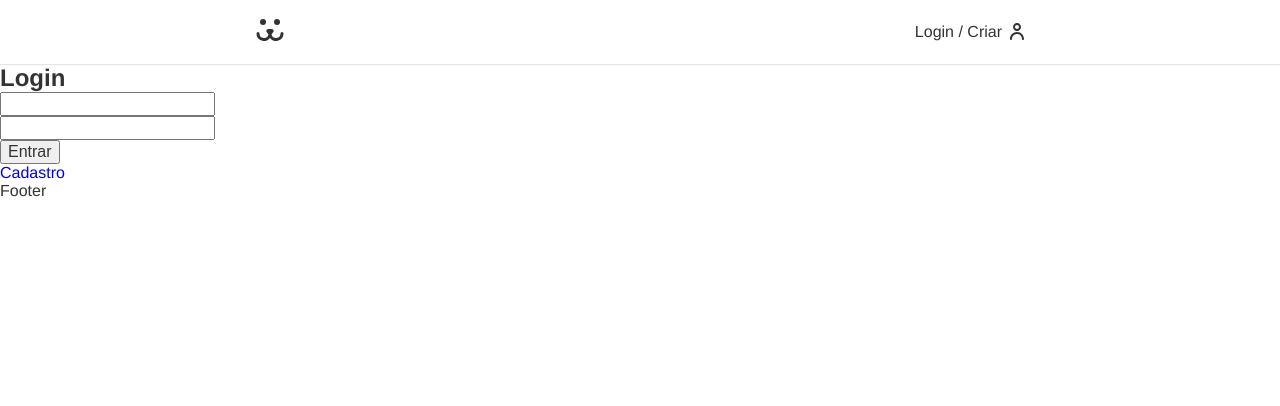
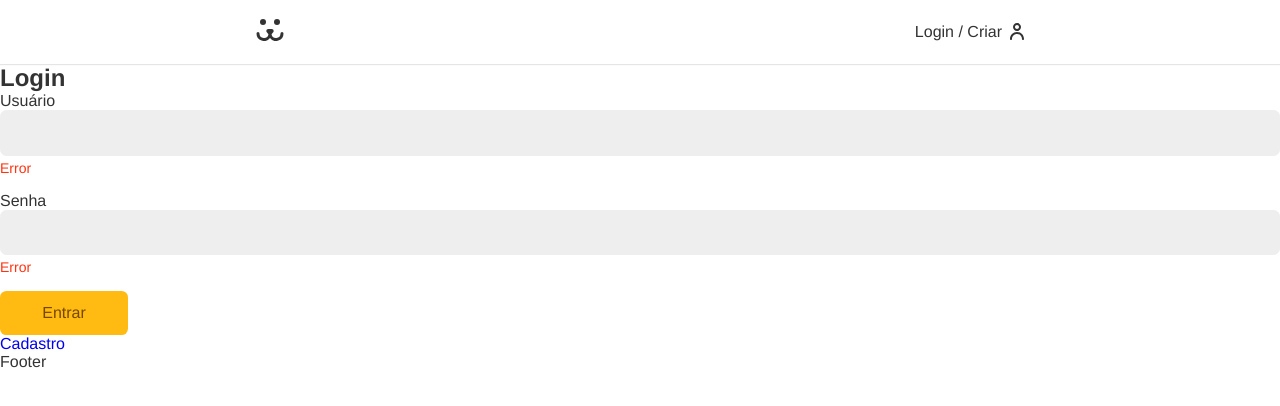
Before and after one commit to geanemr/dogs-social-network, a React (Vite) app: page /login in a window 1280 px wide. Shown: the top 406 px of the page. Built offline with nearby package versions, Linux system fonts and the light colour scheme.

Commit message:
chore: button and inputs

```diff
--- /dev/null
+++ b/src/Components/Forms/Button.jsx
@@ -0,0 +1,10 @@
+import React from 'react'
+import styles from './Button.module.css'
+
+const Button = ({children, ...props}) => {
+  return (
+    <button {...props}className={styles.button}>{children}</button>
+  )
+}
+
+export default Button
--- /dev/null
+++ b/src/Components/Forms/Button.module.css
@@ -0,0 +1,24 @@
+.button {
+    font-size: 1rem;
+    font-family: var(--type-first);
+    cursor: pointer;
+    border: none;
+    border-radius: 0.4rem;
+    background: #fb1;
+    color: #764701;
+    min-width: 8rem;
+    padding: 0.8rem 1.2rem;
+    box-sizing: border-box;
+    transform: 0.1s;
+}
+
+.button:hover,
+.button:focus {
+    outline: none;
+    box-shadow: 0 0 0 3px #fea, 0 0 0 4px #fb1;
+}
+
+.button:disabled{
+    opacity: 0.5;
+    cursor: wait;
+}
--- /dev/null
+++ b/src/Components/Forms/Input.jsx
@@ -0,0 +1,14 @@
+import React from "react";
+import styles from "./Input.module.css";
+
+const Input = ({ label, type, name }) => {
+  return (
+    <div className={styles.wrapper}>
+      <label htmlFor={name}>{label}</label>
+      <input type={type} name={name} id={name} className={styles.input} />
+      <p className={styles.error}>Error</p>
+    </div>
+  );
+};
+
+export default Input;
--- /dev/null
+++ b/src/Components/Forms/Input.module.css
@@ -0,0 +1,36 @@
+.wrapper{
+    margin-bottom: 1rem;
+
+}
+
+.input {
+    border: 1px solid #eee;
+    display: block;
+    width: 100%;
+    font-size: 1rem;
+    padding: 0.8rem;
+    border-radius: 0.4rem;
+    background: #eee;
+    transition: 0.2s;
+}
+
+.input:hover,
+.input:focus {
+    outline: none;
+    border-color: #fb1;
+    background: white ;
+    box-shadow: 0 0 0 3px #fea;
+}
+
+.label {
+    display: block;
+    font-size: 1rem;
+    line-height: 1;
+    padding-bottom: 0.5rem;
+}
+
+.error{
+    color: #f31;
+    font-size: 0.875rem;
+    margin-top: 0.25rem
+}
--- a/src/Components/Login/LoginForm.jsx
+++ b/src/Components/Login/LoginForm.jsx
@@ -1,5 +1,7 @@
 import React from "react";
 import { Link } from "react-router-dom";
+import Input from "../Forms/Input";
+import Button from "../Forms/Button";
 
 const LoginForm = () => {
   const [username, setUsername] = React.useState("");
@@ -27,17 +29,9 @@
     <section>
       <h1>Login</h1>
       <form action="" onSubmit={handleSubmit}>
-        <input
-          type="text"
-          value={username}
-          onChange={({ target }) => setUsername(target.value)}
-        />
-        <input
-          type="password"
-          value={password}
-          onChange={({ target }) => setPassword(target.value)}
-        />
-        <button>Entrar</button>
+        <Input label="Usuário" type="text" name="username"/>
+        <Input label="Senha" type="password" name="password"/>
+        <Button>Entrar</Button>
       </form>
       <Link to="/login/criar">Cadastro</Link>
     </section>
```
